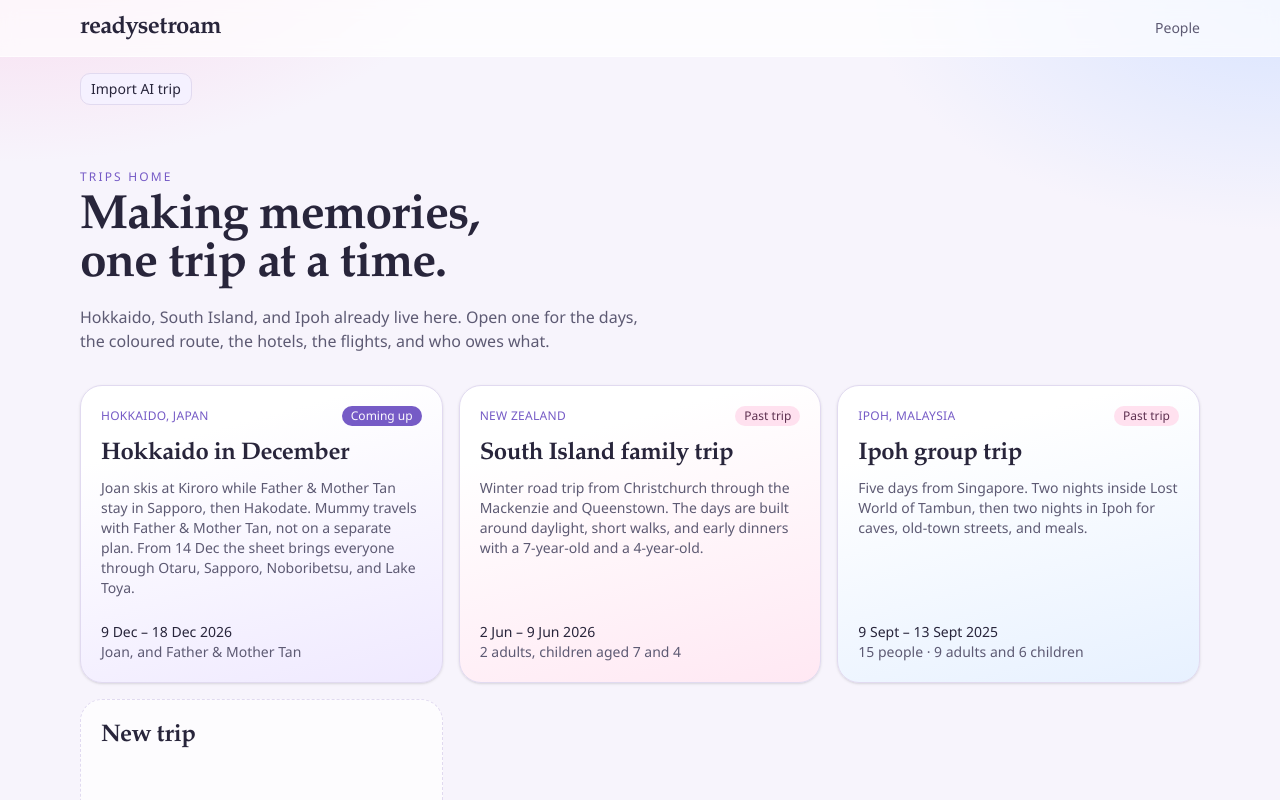
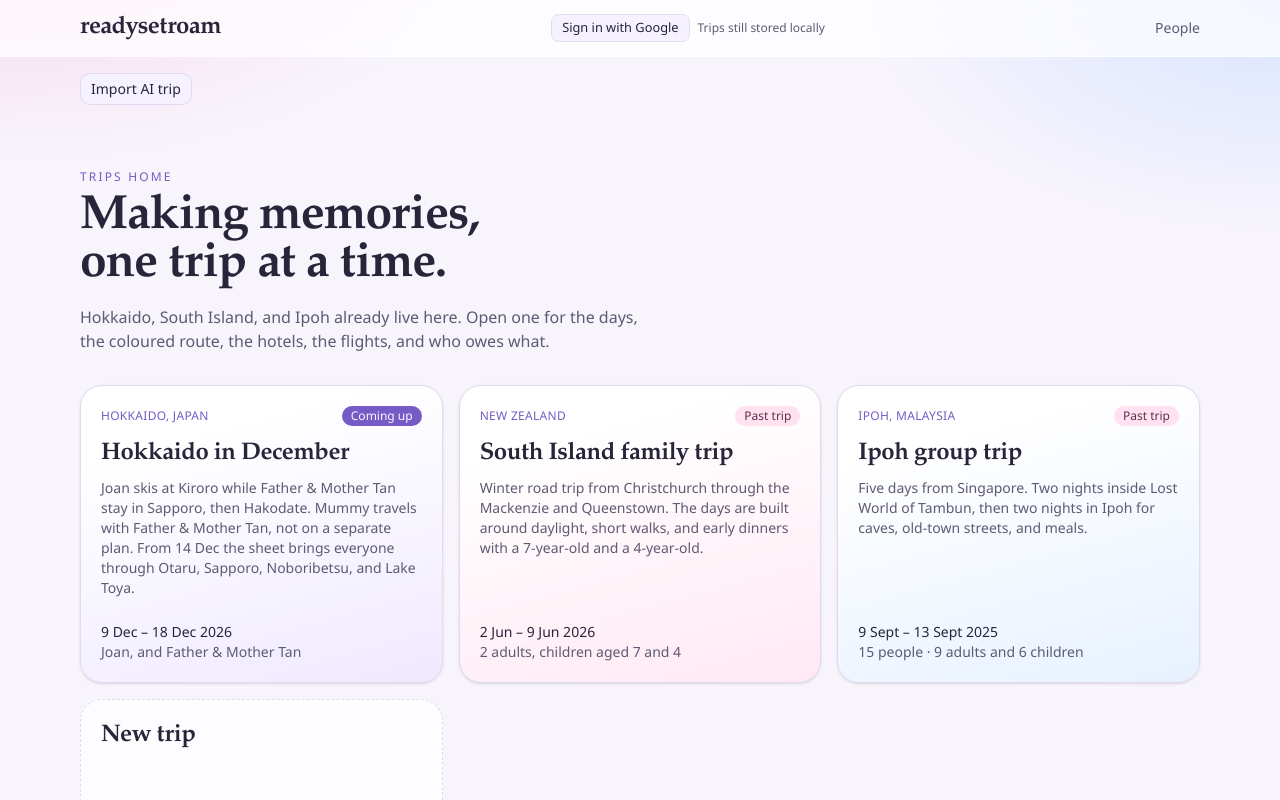
Before and after one commit to Mama-Joan/readysetroam, a React (Vite) app: page / in a window 1280 px wide. Shown: the top 800 px of the page. Built offline with nearby package versions, Linux system fonts and the light colour scheme.

Commit message:
Expose Google authentication in header

```diff
--- a/src/App.tsx
+++ b/src/App.tsx
@@ -3,6 +3,7 @@ import { HomePage } from "@/pages/HomePage"
 import { PeoplePage } from "@/pages/PeoplePage"
 import { TripPage } from "@/pages/TripPage"
 import { TripImport } from "@/components/TripImport"
+import { CloudAuth } from "@/components/CloudAuth"
 import { Button } from "@/components/ui/button"
 
 export default function App() {
@@ -13,6 +14,7 @@ export default function App() {
           <Link to="/" className="font-display text-2xl tracking-tight">
             readysetroam
           </Link>
+          <CloudAuth />
           <Link to="/people" className="text-sm text-muted-foreground hover:text-foreground">
             People
           </Link>
```
